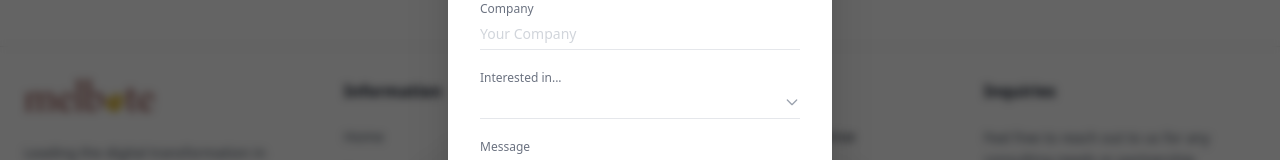
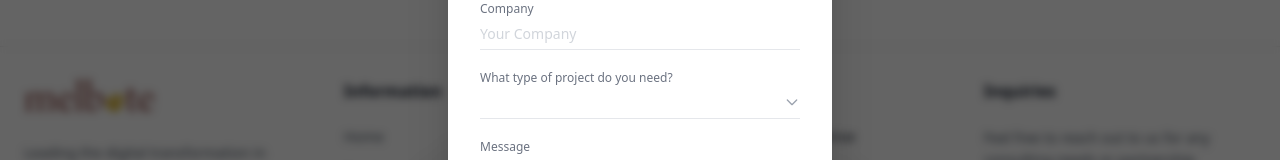
Before and after one commit to manozks/melbort, a React (Vite) app: page /privacy-policy in a window 1280 px wide. Both pictures are taken after a click on the button "Get in Touch". Shown: the part 2816-2976 px from the top of the page. Built offline with nearby package versions, Linux system fonts and the light colour scheme.

Commit message:
css updated

```diff
--- a/src/components/ContactModal.jsx
+++ b/src/components/ContactModal.jsx
@@ -139,7 +139,7 @@ const ContactModal = ({ isOpen, onClose }) => {
 
                 {/* Interested In */}
                 <div className="relative border-b border-gray-200 focus-within:border-[#d4af37] transition-colors pb-1">
-                  <label className="block text-xs text-gray-500 font-medium mb-1">Interested in...</label>
+                  <label className="block text-xs text-gray-500 font-medium mb-1">What type of project do you need?</label>
                   <select
                     id="interested" value={formData.interested} onChange={handleChange}
                     className="w-full outline-none text-gray-900 font-medium bg-transparent text-sm cursor-pointer appearance-none"
```
